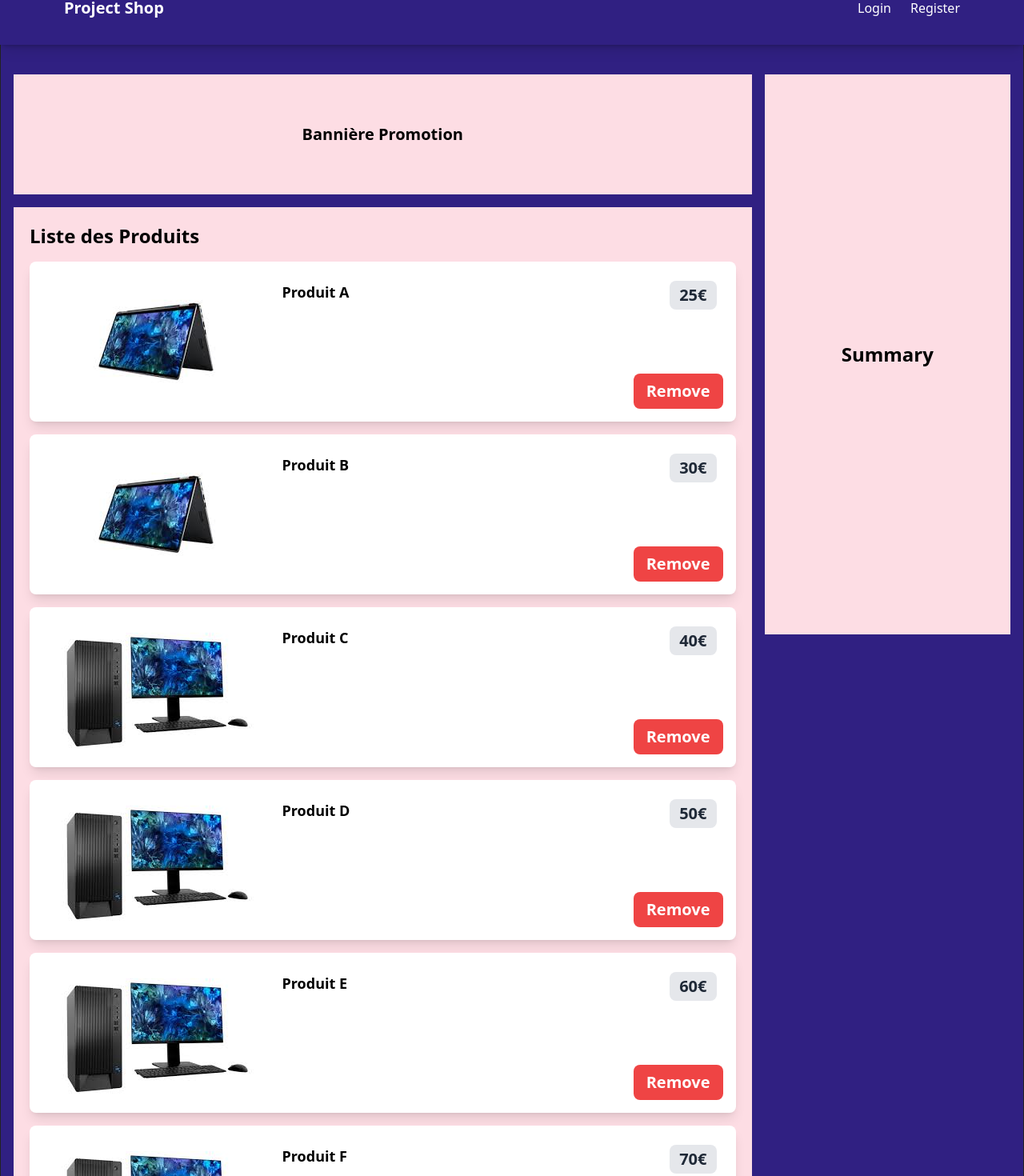
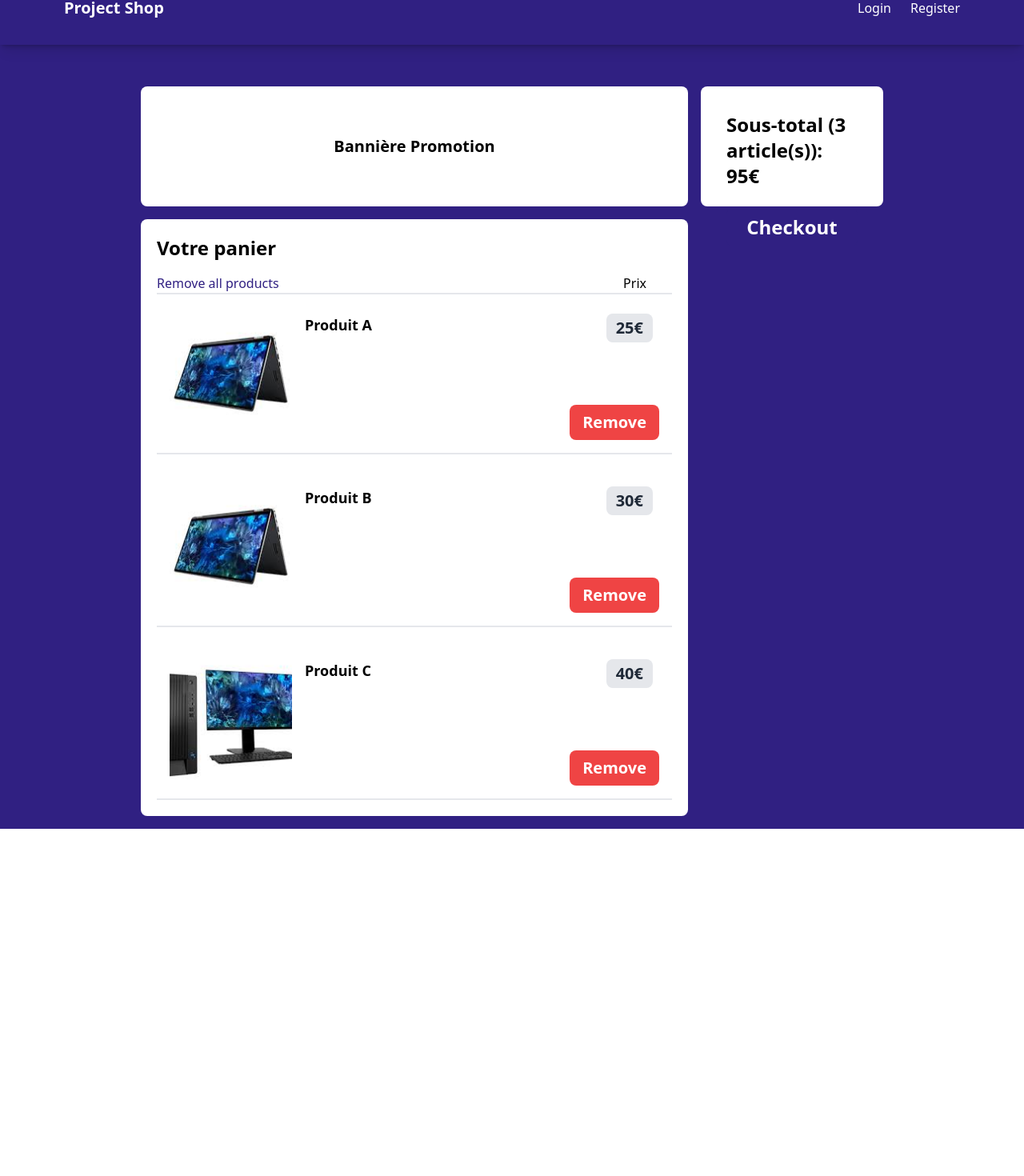
Before and after one commit to JudIfruit/Project-Shop, a Vue app: page / in a window 1280 px wide. Shown: the part 36-1506 px from the top of the page at 80% size. After the commit the page ends 1072 px from the top, so only its background shows below. Built offline with nearby package versions, Linux system fonts and the light colour scheme.

Commit message:
Ajouter proiduits / css / prix total

```diff
--- a/src/views/ShopView.vue
+++ b/src/views/ShopView.vue
@@ -1,6 +1,7 @@
 <script setup>
 import Navbar from "@/components/Navbar.vue";
 import { ref } from "vue";
+import { computed } from "vue";
 
 import images2 from "../assets/img/images2.jpg";
 import images3 from "../assets/img/images3.jpg";
@@ -8,57 +9,60 @@ import images3 from "../assets/img/images3.jpg";
 const produits = ref([
   { id: 1, titre: "Produit A", prix: "25€", image: images2 },
   { id: 2, titre: "Produit B", prix: "30€", image: images2 },
-  { id: 3, titre: "Produit C", prix: "40€", image: images3 },
-  { id: 4, titre: "Produit D", prix: "50€", image: images3 },
-  { id: 5, titre: "Produit E", prix: "60€", image: images3 },
-  { id: 6, titre: "Produit F", prix: "70€", image: images3 },
-  { id: 7, titre: "Produit G", prix: "80€", image: images3 },
-  { id: 8, titre: "Produit H", prix: "90€", image: images3 }
+  { id: 3, titre: "Produit C", prix: "40€", image: images3 }
 ]);
+
+const produitTotal = computed(() => produits.value.length);
+const prixTotal = computed(() => {
+  return produits.value.reduce((acc, produit) => {
+    return acc + parseInt(produit.prix);
+  }, 0);
+});
 
 const removeProduit = (id) => {
   produits.value = produits.value.filter(produit => produit.id !== id);
 };
+
+const removeAllProduits = () => {
+  produits.value = [];
+};
 </script>
 
 <template>
-  <div class="bg-[#302082] min-h-screen text-white flex flex-col">
-    <!-- Navbar fixe en haut -->
-    <section class="fixed top-0 w-full z-50 bg-[#302082] shadow-md">
-      <Navbar />
-    </section>
+  <section class="fixed top-0 w-full z-50 bg-[#302082] shadow-md">
+    <Navbar />
+  </section>
 
-    <!-- Ajout d'un padding-top pour éviter que le contenu soit caché sous la navbar -->
-    <section class="mt-12 pt-[80px] flex-1 border border-[#222] box-border grid grid-cols-[3fr_1fr] gap-4 p-4">
-      <!-- Colonne gauche (section produits grandit naturellement) -->
+
+  <div class="flex flex-col pt-20 px-40 bg-[#302082] min-h-screen text-white">
+    <section class="mt-12 flex-1 grid grid-cols-[3fr_1fr] gap-4 p-4">
+      <!-- Colonne gauche -->
       <div class="flex flex-col gap-4 w-full">
         <!-- Bannière Promotion -->
-        <div class="bg-[#fddde4] h-[150px] flex items-center justify-center text-black text-xl font-bold">
+        <div class="bg-white h-[150px] flex items-center justify-center text-black text-xl font-bold rounded-lg">
           Bannière Promotion
         </div>
 
-        <!-- Liste des produits qui s'agrandit naturellement -->
-        <div class="bg-[#fddde4] p-5 text-black text-xl font-bold w-full min-h-[535px]">
-          <h2 class="text-2xl mb-4">Liste des Produits</h2>
-          <div class="grid gap-4">
-            <div v-for="produit in produits" :key="produit.id" class="h-[200px] bg-white text-black p-4 rounded-lg shadow-lg flex relative">
+        <!-- Liste des produits -->
+        <div class="bg-white p-5 text-black text-xl font-bold w-full min-h-[535px] rounded-lg">
+          <h2 class="text-2xl mb-4">Votre panier</h2>
+          <div class="flex justify-between mr-8">
+            <button class="font-normal text-base text-[#302082] hover:cursor-pointer"  @click="removeAllProduits">Remove all products</button>
+            <h5 class="font-normal text-base">Prix</h5>
+          </div>
+          <div class="grid gap-4 border-t-2 border-gray-200">
+            <div v-for="produit in produits" :key="produit.id" class="h-[200px] bg-white text-black p-4 flex relative border-b-2 border-gray-200">
 
-              <!-- Image à gauche -->
-              <img :src="produit.image" alt="Produit" class="w-1/3 h-full object-cover rounded-md">
+              <img :src="produit.image" alt="Produit" class="w-1/4 h-full object-cover rounded-md">
 
               <!-- Contenu texte à droite -->
               <div class="flex flex-col flex-1 ml-4 relative">
-                <!-- Prix en haut à droite -->
                 <p class="absolute top-2 right-2 px-3 py-1 bg-gray-200 text-gray-800 font-semibold rounded-lg">
                   {{ produit.prix }}
                 </p>
-
-                <!-- Titre du produit -->
                 <h3 class="text-lg font-bold mt-2">
-                    {{ produit.titre }}
+                  {{ produit.titre }}
                 </h3>
-
-                <!-- Boutons en bas et centrés -->
                 <div class="mt-auto flex justify-end gap-2">
                   <button @click="removeProduit(produit.id)" class="bg-red-500 text-white px-4 py-2 rounded-lg">Remove</button>
                 </div>
@@ -69,8 +73,11 @@ const removeProduit = (id) => {
       </div>
 
       <!-- Colonne droite (Summary reste fixe en taille) -->
-      <div class="bg-[#fddde4] h-[700px] flex items-center justify-center text-black text-2xl font-bold">
-        Summary
+      <div class="bg-white h-[150px] flex flex-col p-4 text-black text-2xl font-bold rounded-lg">
+        <div class="flex flex-col p-4">
+          <p>Sous-total ({{ produitTotal }} article(s)): {{prixTotal}}€</p>
+          <button class="flex justify-center mt-6 bg-[#302082] text-white py-2 rounded-lg">Checkout</button>
+        </div>
       </div>
     </section>
   </div>
```
